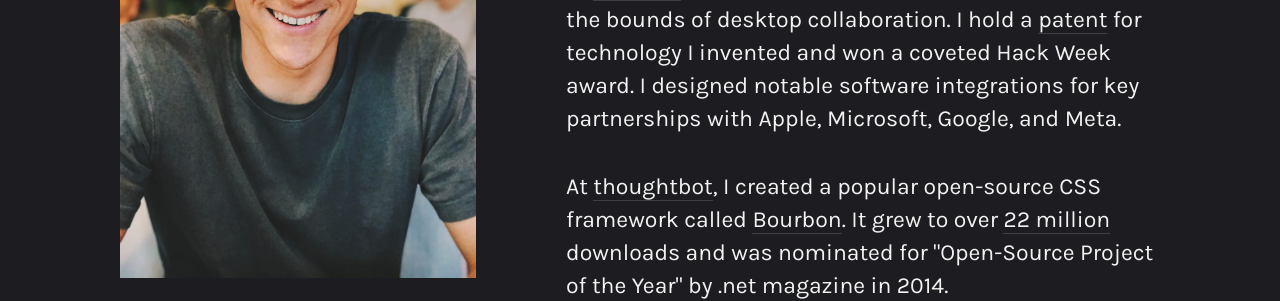
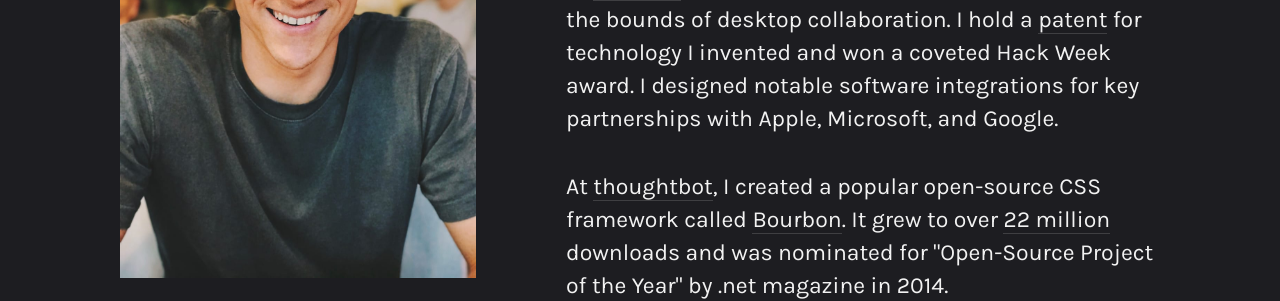
Before and after one commit to plapier/plapier.github.io, a Jekyll site: the page built from about.html, in a window 1280 px wide. Shown: the part 410-711 px from the top of the page. Built offline with Jekyll 4.4.1, drawn with Linux system fonts in a browser that asks for light colours; nearby versions of some CDN libraries; comment, search, counter and statistics services are not loaded.

Commit message:
Updated about

```diff
--- a/about.html
+++ b/about.html
@@ -9,7 +9,7 @@
         I’m a designer, craftsman, and creative thinker. <br>As Head of Design at <a href="https://pilot.com" target="_blank" class="pilot">Pilot.com</a>, I built a best-in-class design team responsible for shipping delightful accounting software.
       </p>
       <p>
-          At <a href="https://dropbox.com" target="_blank" class="dropbox">Dropbox</a>, I built innovative experiences that pushed the bounds of desktop collaboration. I hold a <a href="https://patents.google.com/patent/US20180052587A1/en?oq=15%2f339729" target="_blank" class="dropbox">patent</a> for technology I invented and won a coveted Hack Week award. I designed notable software integrations for key partnerships with Apple, Microsoft, Google, and Meta.
+          At <a href="https://dropbox.com" target="_blank" class="dropbox">Dropbox</a>, I built innovative experiences that pushed the bounds of desktop collaboration. I hold a <a href="https://patents.google.com/patent/US20180052587A1/en?oq=15%2f339729" target="_blank" class="dropbox">patent</a> for technology I invented and won a coveted Hack Week award. I designed notable software integrations for key partnerships with Apple, Microsoft, and Google.
         </p>
       <p>
         At <a href="https://thoughtbot.com" target="_blank" class="thoughtbot">thoughtbot</a>, I created a popular open-source CSS framework called <a href="https://www.bourbon.io" target="_blank" class="thoughtbot">Bourbon</a>. It grew to over <a href="https://rubygems.org/gems/bourbon" target="_blank" class="thoughtbot">22 million</a> downloads and was nominated for "Open-Source Project of the Year" by .net magazine in 2014.
```
